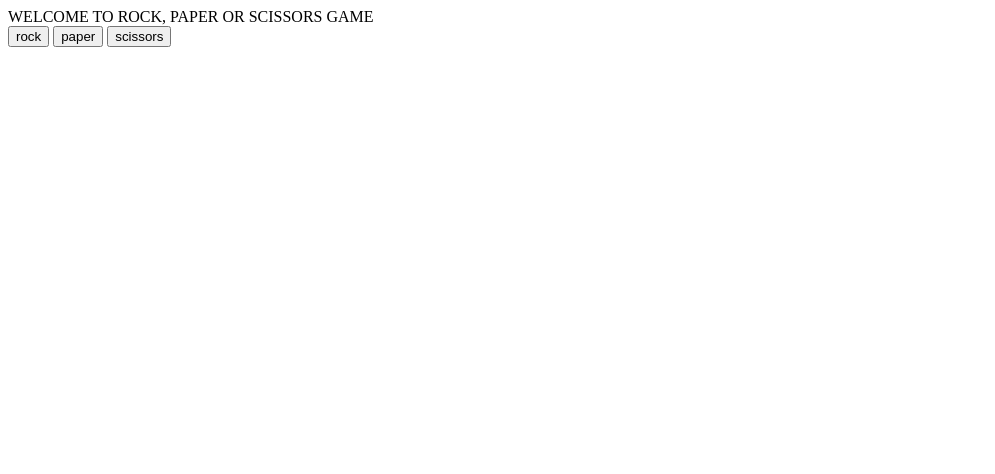
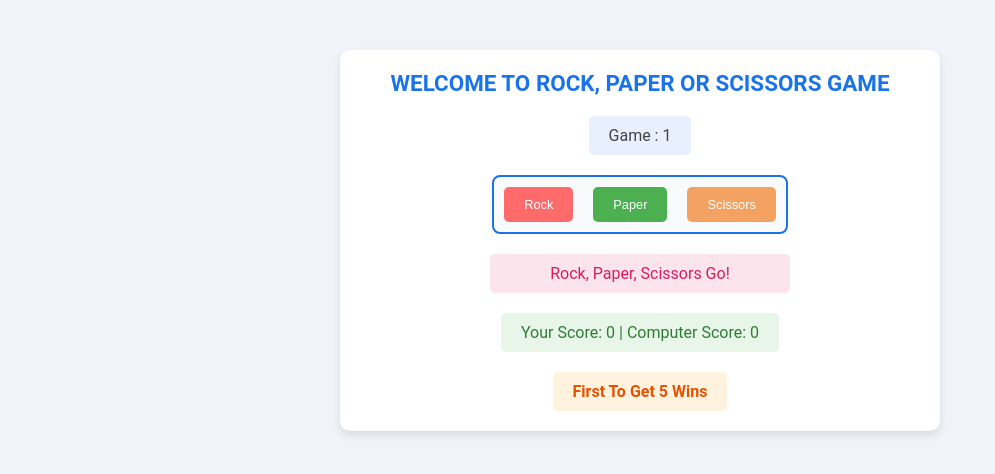
Before and after one commit to curreesan/odin-rock-paper-scissors, a plain HTML site: page index.html in a window 1280 px wide. Shown: the whole page, without its empty margins (0-995 px from the left). Drawn offline with Linux system fonts and the light colour scheme.

Commit message:
Add final logic for UI game, and CSS

```diff
--- /dev/null
+++ b/index.css
@@ -0,0 +1,103 @@
+* {
+    margin: 0;
+    padding: 0;
+    box-sizing: border-box;
+}
+
+body {
+    background-color: #f0f4f8;
+    font-family: 'Roboto', sans-serif;
+    color: #333;
+}
+
+.section {
+    margin-top: 50px;
+    display: flex;
+    flex-direction: column;
+    align-items: center;
+    justify-content: center;
+    gap: 20px;
+    background-color: #ffffff;
+    padding: 20px;
+    border-radius: 10px;
+    box-shadow: 0 4px 8px rgba(0, 0, 0, 0.1);
+    max-width: 600px;
+    margin-left: auto;
+    margin-right: auto;
+}
+
+.game-title {
+    font-size: 1.4rem;
+    font-weight: bold;
+    color: #1a73e8;
+    text-transform: uppercase;
+}
+
+.game-count-div {
+    font-size: 1rem;
+    color: #444;
+    background-color: #e8f0fe;
+    padding: 10px 20px;
+    border-radius: 5px;
+}
+
+.buttons {
+    display: flex;
+    gap: 20px;
+    border: 2px solid #1a73e8;
+    padding: 10px;
+    border-radius: 8px;
+    background-color: #f9fafb;
+}
+
+button {
+    padding: 10px 20px;
+    font-size: .8rem;
+    text-transform: capitalize;
+    border: none;
+    border-radius: 5px;
+    cursor: pointer;
+    transition: background-color 0.3s, transform 0.1s;
+}
+
+#rock {
+    background-color: #ff6b6b;
+    color: #fff;
+}
+
+#paper {
+    background-color: #4caf50;
+    color: #fff;
+}
+
+#scissors {
+    background-color: #f4a261;
+    color: #fff;
+}
+
+.display-result {
+    font-size: 1rem;
+    color: #d81b60;
+    background-color: #fce4ec;
+    padding: 10px 20px;
+    border-radius: 5px;
+    min-width: 300px;
+    text-align: center;
+}
+
+.display-score {
+    font-size: 1rem;
+    color: #2e7d32;
+    background-color: #e8f5e9;
+    padding: 10px 20px;
+    border-radius: 5px;
+}
+
+.display-winner {
+    font-size: 1rem;
+    font-weight: bold;
+    color: #e65100;
+    background-color: #fff3e0;
+    padding: 10px 20px;
+    border-radius: 5px;
+}
--- a/index.html
+++ b/index.html
@@ -4,17 +4,21 @@
     <meta charset="UTF-8">
     <meta name="viewport" content="width=device-width, initial-scale=1.0">
     <title>Rock Paper Scissors</title>
+    <link rel="stylesheet" href="index.css">
     <script src="index.js" defer></script>
 </head>
 <body>
-    <div class="game-title">WELCOME TO ROCK, PAPER OR SCISSORS GAME</div>
-    <div class="game-count"></div>
-    <div class="buttons">
-        <button id="rock">rock</button>
-        <button id="paper">paper</button>
-        <button id="scissors">scissors</button>
+    <div class="section">
+        <div class="game-title">WELCOME TO ROCK, PAPER OR SCISSORS GAME</div>
+        <div class="game-count-div">Game : <span class="game-count">1</span> </div>
+        <div class="buttons">
+            <button id="rock">rock</button>
+            <button id="paper">paper</button>
+            <button id="scissors">scissors</button>
+        </div>
+        <div class="display-result">Rock, Paper, Scissors Go!</div>
+        <div class="display-score">Your Score: 0 | Computer Score: 0</div>
+        <div class="display-winner">First To Get 5 Wins</div>
     </div>
-    <div class="display-result"></div>
-    <div class="display-score"></div>
 </body>
 </html>
--- a/index.js
+++ b/index.js
@@ -3,15 +3,21 @@
 //track scores
 let humanScore = 0;
 let computerScore = 0;
+let gameNumber = 1;
 
 const buttons = document.querySelector(".buttons");
 
-const display = document.querySelector(".display-result")
-const score = document.querySelector(".display-score")
+const gameCount = document.querySelector(".game-count")
+const display = document.querySelector(".display-result");
+const score = document.querySelector(".display-score");
+const winner = document.querySelector(".display-winner");
 
 buttons.addEventListener('click', function(e){
-    playRound(e.target.id);
-})
+    if((humanScore <5 && computerScore <5) && (e.target.id == "rock" || e.target.id == "paper" || e.target.id == "scissors")) {
+            playRound(e.target.id);
+    }else {
+        alert("Click on the actual buttons, idiot")
+    }})
 
 //simulate a random choice(either rock,paper or scissors) from Computer
 function getComputerChoice() {
@@ -24,29 +30,41 @@ function getComputerChoice() {
     } else return "scissors"
 }
 
-//returns final result after 5 games
-function finalWinnerDeclaration(scoreHuman, scoreComputer) {
-    if (scoreHuman == scoreComputer) return `It's a DRAW as both scores are ${scoreHuman}`;
-
-    return (scoreHuman > scoreComputer) ? `You WIN as you beat computer ${scoreHuman} times!` : `You LOSE as computer beat you ${scoreComputer} times!`
+//display winner after one of them gets to 5 wins
+function displayWinner() {
+    winner.textContent =  (humanScore > computerScore) ? `You WIN :)` : `You LOSE :(`
 }
 
+//display text result in the UI after each round
 function displayResult(output) {
     display.textContent = output;
 }
 
-function displayScore(scoreOfHuman,scoreOfComputer) {
-    score.textContent = `YOUR SCORE: ${scoreOfHuman} <> COMPUTER SCORE: ${scoreOfComputer}`
+//display score result in the UI after each round
+function displayScore() {
+    score.textContent = `Your Score: ${humanScore} | Computer Score: ${computerScore}`
+}
+
+function displayGameCount() {
+    gameCount.textContent = gameNumber;
+}
+
+function checkGameEnd() {
+    if (humanScore >= 5 || computerScore >= 5) {
+        displayWinner();
+        // resetGame();
+    }
 }
 
 //1 round logic
 function playRound(humanChoice) {
+
         const computerChoice = getComputerChoice();
 
         //neither win conditions
         if (humanChoice == computerChoice) {
             displayResult(`It's a Draw, both picked ${humanChoice}`)
-            displayScore(humanScore, computerScore);
+            displayScore();
         }
 
         //human win conditions
@@ -55,7 +73,7 @@ function playRound(humanChoice) {
         (humanChoice == "scissors" && computerChoice == "paper")) {
             displayResult(`You win! ${humanChoice} beats ${computerChoice}`)
             humanScore++;
-            displayScore(humanScore, computerScore);
+            displayScore();
         }
 
         //human lose conditions
@@ -64,7 +82,11 @@ function playRound(humanChoice) {
         (humanChoice == "scissors" && computerChoice == "rock")) {
             displayResult(`You lose! ${computerChoice} beats ${humanChoice}`)
             computerScore++;
-            displayScore(humanScore, computerScore);
+            displayScore();
         }
 
+        gameNumber++;
+        displayGameCount();
+        checkGameEnd();
+
     }
```
